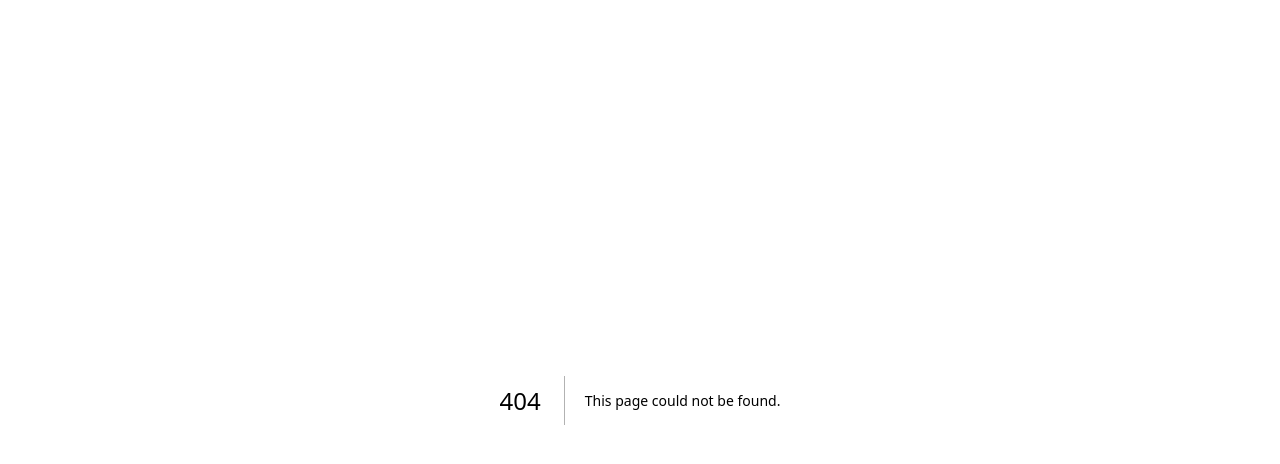
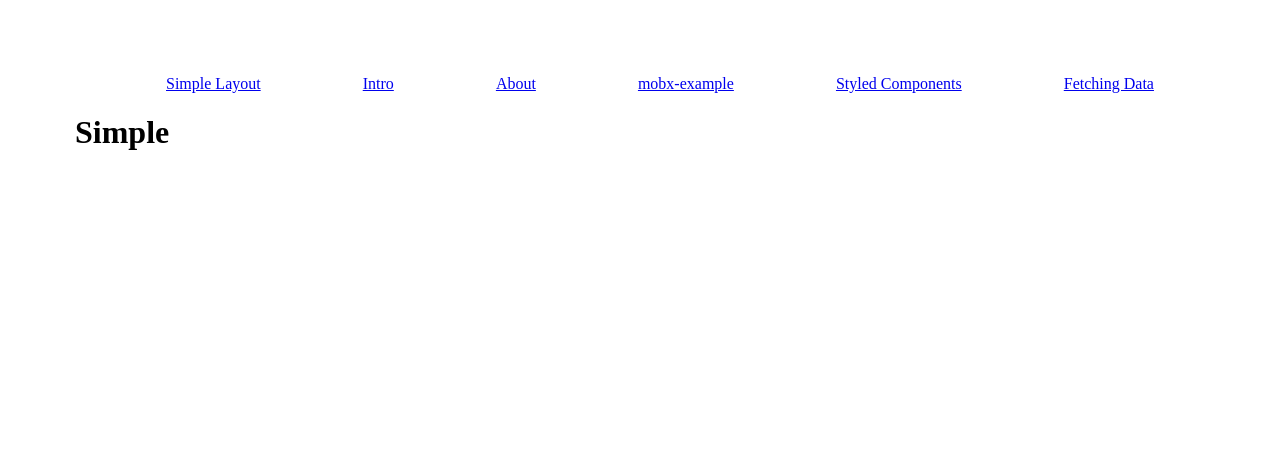
Before and after one commit to hamatoyogi/react-il-nexjs, a Next.js app: page /simple-layout in a window 1280 px wide. Before the commit this address had no page. Shown: the top 464 px of the page. Built offline with nearby package versions, Linux system fonts and the light colour scheme.

Commit message:
add simple layout example
add page with to demonstrate layout

```diff
--- /dev/null
+++ b/pages/simple-layout.js
@@ -0,0 +1,10 @@
+import Layout from '../src/layout';
+import Link from 'next/link';
+
+export default () => (
+    <Layout>
+        <div>
+            <h1>Simple</h1>
+        </div>
+    </Layout>
+)
--- a/src/layout.js
+++ b/src/layout.js
@@ -13,6 +13,11 @@ export default ({children}) => (
         </Head>
         <GlobalStyle/>
         <Links>
+            <li>
+                <Link href="/simple-layout">
+                    <a>Simple Layout</a>
+                </Link>
+            </li>
             <li>
                 <Link href="/star-wars-intro">
                     <a>Intro</a>
--- a/src/simple-layout.js
+++ b/src/simple-layout.js
@@ -1,8 +1,9 @@
 import React from 'react';
 import Head from "./layout";
+import Link from 'next/link';
 import LayoutStyles from './layout.styled';
 
-const { AppStyle, GlobalStyle, Links } = LayoutStyles;
+const { GlobalStyle, Links } = LayoutStyles;
 
 export default ({children}) => (
     <React className="Fragment">
```
